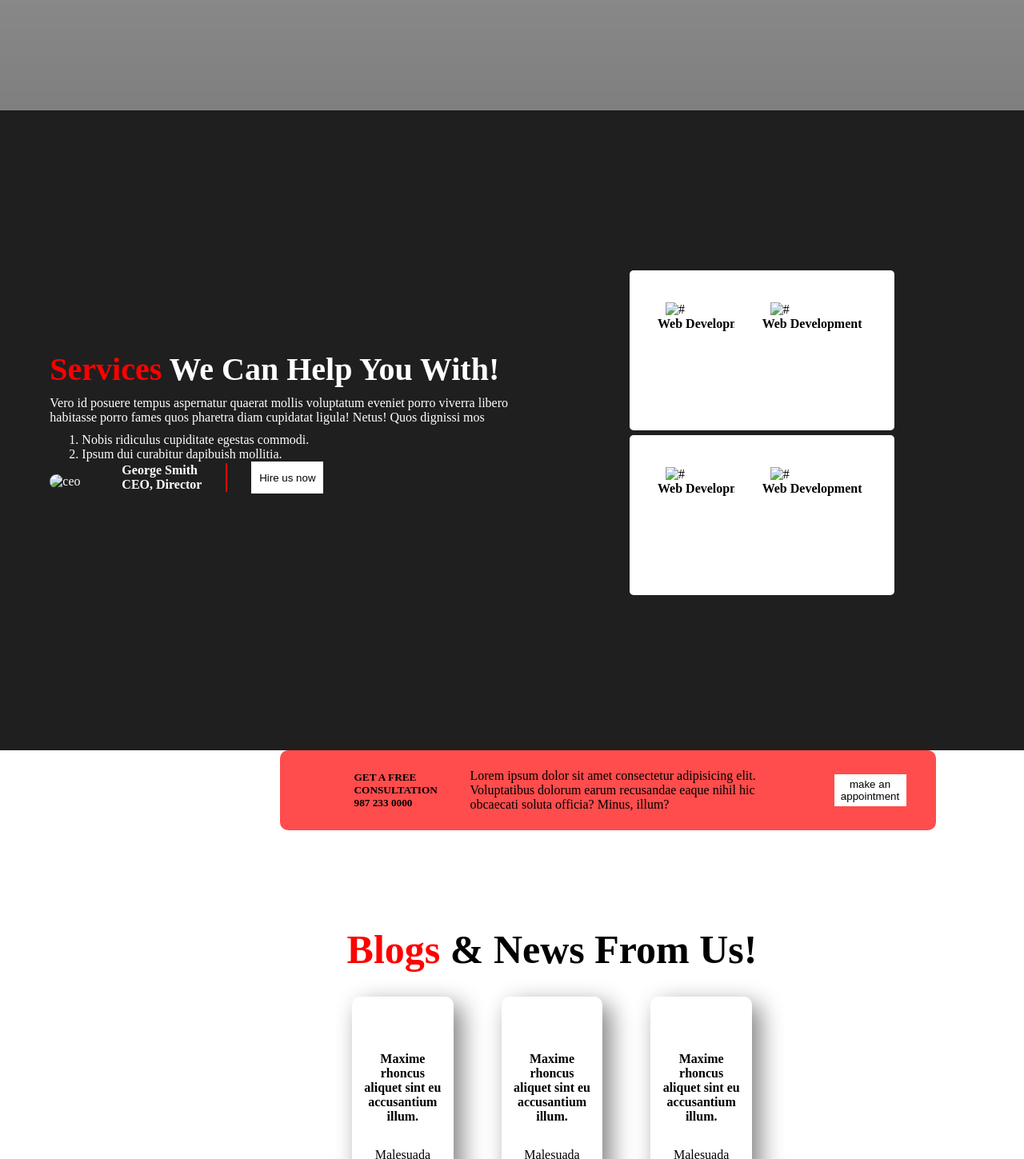
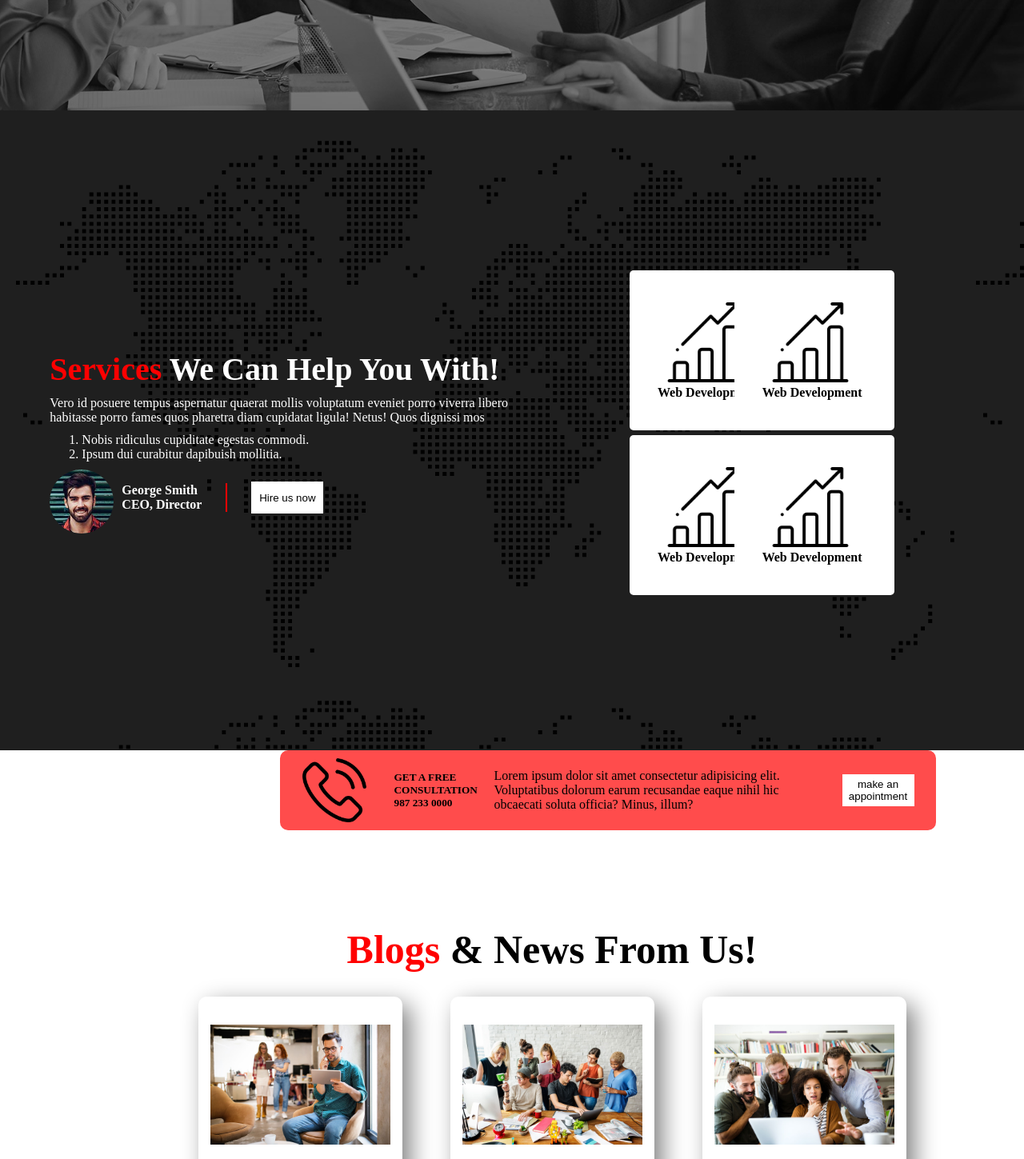
Before and after one commit to FarhanRifaz43/just-another-website, a plain HTML site: page index.html in a window 1280 px wide. Shown: the part 720-2169 px from the top of the page at 80% size. Drawn offline with Linux system fonts and the light colour scheme; the site is published under a folder, as on GitHub Pages, so addresses that start at the root find nothing.

Commit message:
khodar kosom last

```diff
--- a/index.html
+++ b/index.html
@@ -45,7 +45,7 @@
                 </ol>
                 </p>
                 <div class="ceo-container">
-                    <img src="/asset/image/author.jpg" alt="ceo" class="ceo">
+                    <img src="./asset/image/author.jpg" alt="ceo" class="ceo">
                     <h4 class="ceo-detail">George Smith
                         CEO, Director</h4>
                     <button class="btn-primary2">Hire us now</button>
@@ -53,28 +53,28 @@
             </div>
             <div class="serv1">
                 <div class="services-img">
-                    <img src="/asset/icons/bar-chart.png" alt="#" class="chart">
+                    <img src="./asset/icons/bar-chart.png" alt="#" class="chart">
                     <h4 class="serv-title">Web Development</h4>
                 </div>
                 <div class="services-img">
-                    <img src="/asset/icons/bar-chart.png" alt="#" class="chart">
+                    <img src="./asset/icons/bar-chart.png" alt="#" class="chart">
                     <h4 class="serv-title">Web Development</h4>
                 </div>
             </div>
             <div class="serv2">
                 <div class="services-img">
-                    <img src="/asset/icons/bar-chart.png" alt="#" class="chart">
+                    <img src="./asset/icons/bar-chart.png" alt="#" class="chart">
                     <h4 class="serv-title">Web Development</h4>
                 </div>
                 <div class="services-img">
-                    <img src="/asset/icons/bar-chart.png" alt="#" class="chart">
+                    <img src="./asset/icons/bar-chart.png" alt="#" class="chart">
                     <h4 class="serv-title">Web Development</h4>
                 </div>
             </div>
         </div>
     </main>
     <section>
-        <img src="/asset/icons/phone-call.png" alt="">
+        <img src="./asset/icons/phone-call.png" alt="">
         <h5>GET A FREE CONSULTATION
             987 233 0000</h5>
             <p>Lorem ipsum dolor sit amet consectetur adipisicing elit. Voluptatibus dolorum earum recusandae eaque nihil hic obcaecati soluta officia? Minus, illum?</p>
@@ -86,17 +86,17 @@
             <h1><span>Blogs</span> & News From Us!</h1>
             <div class="blog-container">
                 <div class="blogs">
-                    <img src="/asset/image/blog-1.jpg" alt="" class="blog-img">
+                    <img src="./asset/image/blog-1.jpg" alt="" class="blog-img">
                     <h4 class="blog-title">Maxime rhoncus aliquet sint eu accusantium illum.</h4>
                     <p class="blog-desc">Malesuada error laudantium quibusdam, voluptas recusandae, corporis nec, metus numquam, facilis, nascetur?.....</p>
                 </div>
                 <div class="blogs">
-                    <img src="/asset/image/blog-3.jpg" alt="" class="blog-img">
+                    <img src="./asset/image/blog-3.jpg" alt="" class="blog-img">
                     <h4 class="blog-title">Maxime rhoncus aliquet sint eu accusantium illum.</h4>
                     <p class="blog-desc">Malesuada error laudantium quibusdam, voluptas recusandae, corporis nec, metus numquam, facilis, nascetur?.....</p>
                 </div>
                 <div class="blogs">
-                    <img src="/asset/image/blog-2.jpg" alt="" class="blog-img">
+                    <img src="./asset/image/blog-2.jpg" alt="" class="blog-img">
                     <h4 class="blog-title">Maxime rhoncus aliquet sint eu accusantium illum.</h4>
                     <p class="blog-desc">Malesuada error laudantium quibusdam, voluptas recusandae, corporis nec, metus numquam, facilis, nascetur?.....</p>
                 </div>
--- a/styles.css
+++ b/styles.css
@@ -43,7 +43,7 @@ nav ul li a:hover {
 
 /* main page */
 .banner {
-    background-image: url('/asset/image/background.jpg'), linear-gradient(rgba(0, 0, 0, 0.3), rgba(0, 0, 0, 0.5));
+    background-image: url('./asset/image/background.jpg'), linear-gradient(rgba(0, 0, 0, 0.3), rgba(0, 0, 0, 0.5));
     background-blend-mode: overlay;
     background-repeat: no-repeat;
     background-position: center;
@@ -99,7 +99,7 @@ nav ul li a:hover {
     display: flex;
     justify-content: space-around;
     height: 100vh;
-    background-image: url('/asset/image/footer-bg.png'), linear-gradient(#1f1f1f, #1f1f1f);
+    background-image: url('./asset/image/footer-bg.png'), linear-gradient(#1f1f1f, #1f1f1f);
     background-blend-mode: color-burn;
 }
 
```
